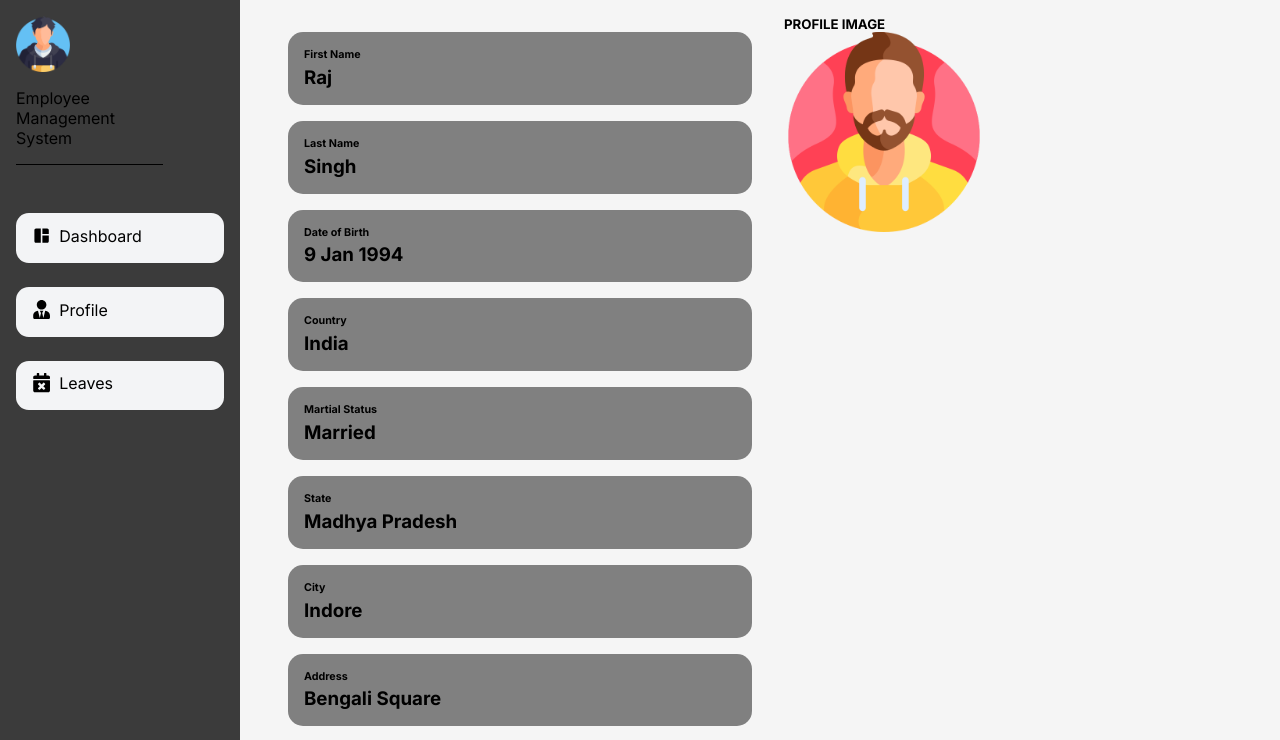
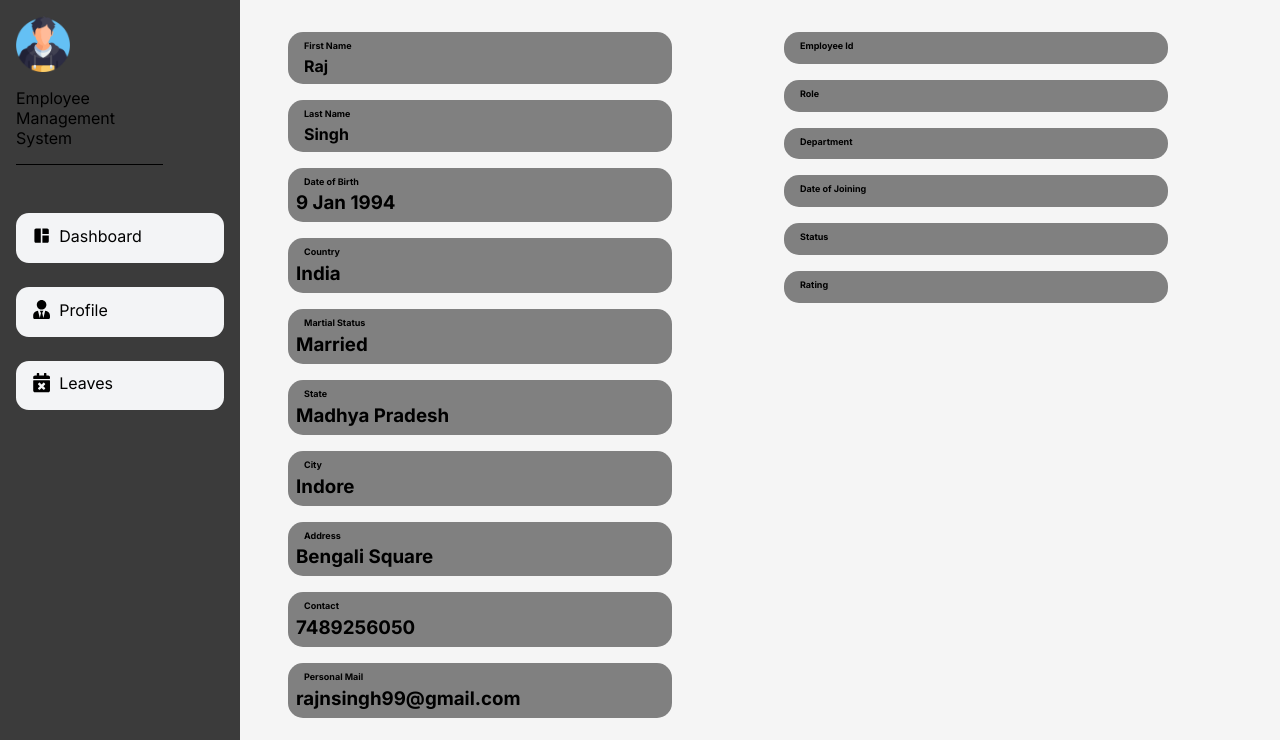
Before and after one commit to rajnsingh99/ems-nextjs, a Next.js app: page /profile in a window 1280 px wide. Shown: the top 740 px of the page. Built offline with nearby package versions, Linux system fonts and the light colour scheme.

Commit message:
CC-10 Employee Profile

```diff
--- a/app/globals.css
+++ b/app/globals.css
@@ -136,27 +136,3 @@ body {
   flex-direction: column;
   justify-content: center;
 }
-
-
-/* Employee Profile Section  */
-
-.profile-form-section {
-    display: list-item;
-    flex-basis: 300px;
-    flex-grow: 1;
-    list-style: none;
-}
-
-.profile-image-section1 h5 {
-    text-align: center;
-}
-
-.profile-form-section div {
-  display: flex;
-  flex-direction: column;
-  gap: .3rem;
-  margin-top: 1rem;
-  padding: 1rem;
-  border-radius: 15px;
-  background-color: grey;
-}
--- a/app/profile/page.js
+++ b/app/profile/page.js
@@ -13,11 +13,11 @@ export default function Profile() {
           <section className="profile-form-section">
             <div className="profile-form-section-info">
               <h6>First Name</h6>
-              <h3>{EMP_INFO_MOCK[0].first_name}</h3>
+              <h4>{EMP_INFO_MOCK[0].first_name}</h4>
             </div>
             <div className="profile-form-section-info">
               <h6>Last Name</h6>
-              <h3>{EMP_INFO_MOCK[0].last_name}</h3>
+              <h4>{EMP_INFO_MOCK[0].last_name}</h4>
             </div>
             <div className="profile-form-section-info">
               <h6>Date of Birth</h6>
@@ -49,18 +49,34 @@ export default function Profile() {
             </div>
             <div className="profile-form-section-info">
               <h6>Personal Mail</h6>
-              <h3>{EMP_INFO_MOCK[0].pmail}</h3>
+              <h3>{EMP_INFO_MOCK[0].pemail}</h3>
             </div>
           </section>
           <section className="profile-form-section">
-            <h5>PROFILE IMAGE</h5>
-            <Image
-              src="/man.png"
-              width={200}
-              height={200}
-              alt="Profile Image"
-              className="profile-userimage"
-            />
+            <div className="profile-form-section-info">
+              <h6>Employee Id</h6>
+              <h3>{EMP_INFO_MOCK[0].empId}</h3>
+            </div>
+            <div className="profile-form-section-info">
+              <h6>Role</h6>
+              <h3>{EMP_INFO_MOCK[0].role}</h3>
+            </div>
+            <div className="profile-form-section-info">
+              <h6>Department</h6>
+              <h3>{EMP_INFO_MOCK[0].department}</h3>
+            </div>
+            <div className="profile-form-section-info">
+              <h6>Date of Joining</h6>
+              <h3>{EMP_INFO_MOCK[0].doj}</h3>
+            </div>
+            <div className="profile-form-section-info">
+              <h6>Status</h6>
+              <h3>{EMP_INFO_MOCK[0].status}</h3>
+            </div>
+            <div className="profile-form-section-info">
+              <h6>Rating</h6>
+              <h3>{EMP_INFO_MOCK[0].raiting}</h3>
+            </div>
           </section>
           <section className="profile-form-section">
             <h5>PROFILE IMAGE</h5>
--- a/app/profile/profile.css
+++ b/app/profile/profile.css
@@ -42,3 +42,35 @@ body {
     text-decoration: solid;
     background-color: #3b3b3b;
 }
+
+.profile-form-section {
+    display: list-item;
+    flex-basis: 300px;
+    flex-grow: 1;
+    list-style: none;
+}
+
+.profile-image-section h5 {
+    text-align: center;
+}
+
+.profile-form-section div {
+  display: flex;
+  flex-direction: column;
+  gap: .3rem;
+  margin-top: 1rem;
+  margin-right: 5rem;
+  padding: .5rem;
+  border-radius: 15px;
+  background-color: grey;
+}
+
+.profile-form-section-info h6 {
+    font-size: xx-small;
+    padding-left: .5rem;
+}
+
+.profile-form-section-info h4 {
+    font-size: medium;
+    padding-left: .5rem;
+}
```
